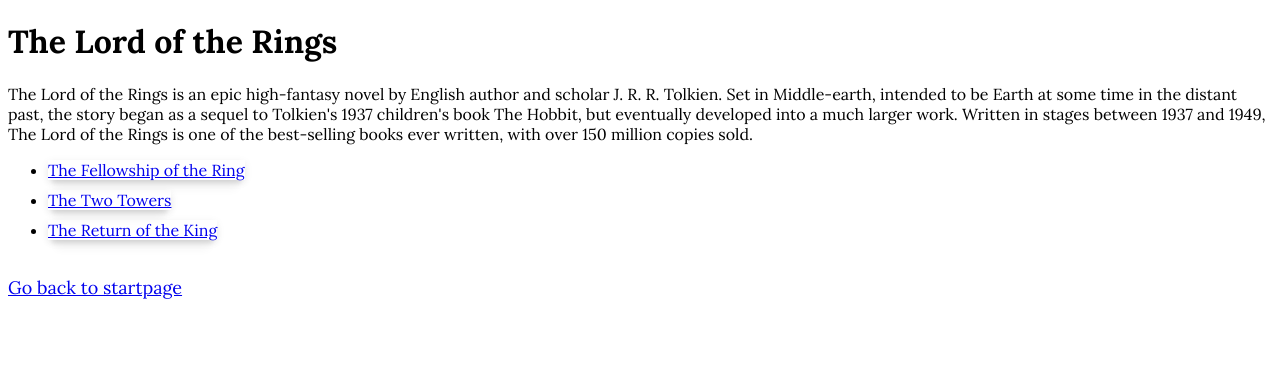
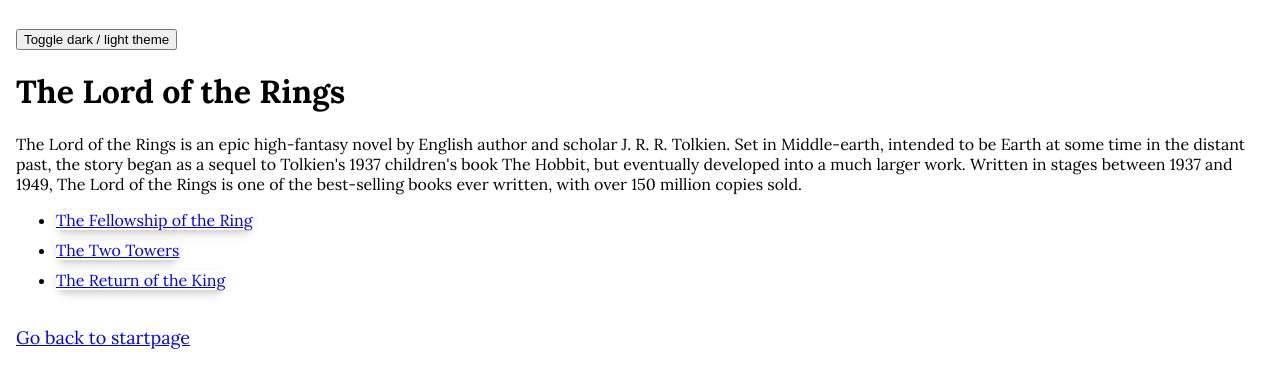
Before and after one commit to catdieval/react-styled-components_lotr-app-styling, a Next.js app: page /volumes in a window 1280 px wide. Shown: the top 388 px of the page. Built offline with nearby package versions, Linux system fonts and the light colour scheme.

Commit message:
Importing Layout in _app.js

```diff
--- a/pages/_app.js
+++ b/pages/_app.js
@@ -1,10 +1,13 @@
 import { GlobalStyle } from "../styles";
+import Layout from "../Components/Layout";
 
 export default function App({ Component, pageProps }) {
   return (
     <>
-      <GlobalStyle />
-      <Component {...pageProps} />
+      <Layout>
+        <GlobalStyle />
+        <Component {...pageProps} />
+      </Layout>
     </>
   );
 }
```
